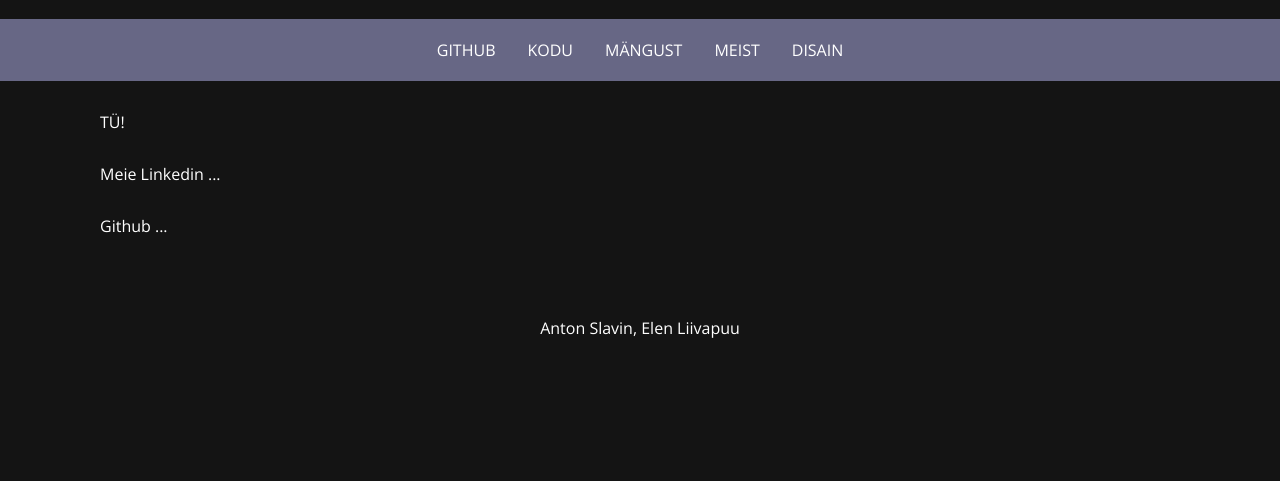
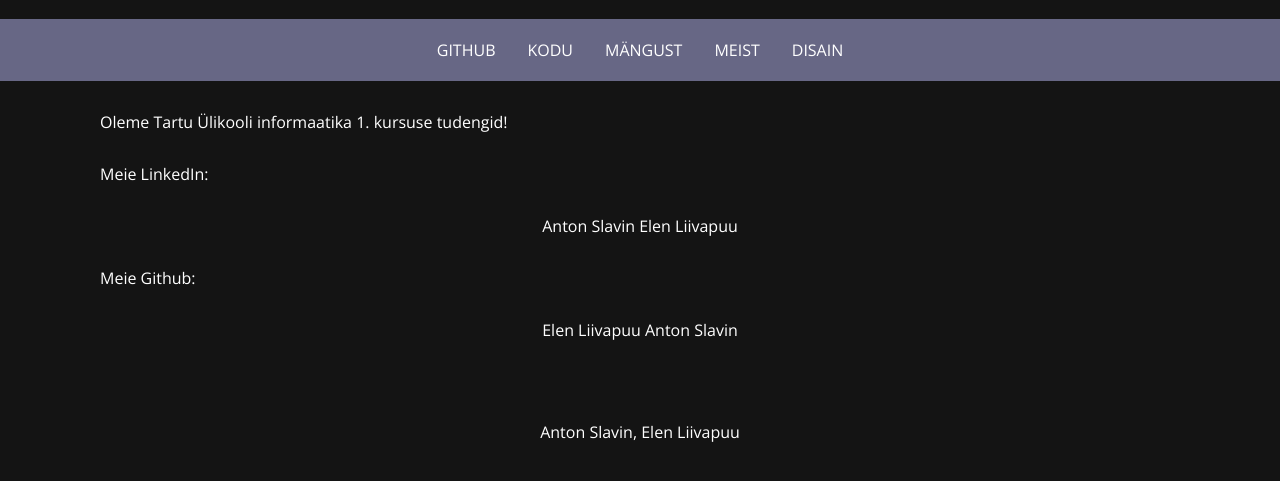
Before and after one commit to elenliivapuu/veebilehe-projekt, a plain HTML site: page meist/index.html in a window 1280 px wide. Shown: the part 67-548 px from the top of the page. Drawn offline with nearby package versions, Linux system fonts and the light colour scheme.

Commit message:
Update Meist page

```diff
--- a/meist/index.html
+++ b/meist/index.html
@@ -21,9 +21,13 @@
     </header>
     <div class="wrapper">
         <main>
-            <p>TÜ!</p>
-            <p>Meie Linkedin ...</p>
-            <p>Github ...</p>
+            <p>Oleme Tartu Ülikooli informaatika 1. kursuse tudengid!</p>
+            <p>Meie LinkedIn:</p>
+            <a href="https://www.linkedin.com/in/anton-slavin/">Anton Slavin</a>
+            <a href="https://www.linkedin.com/in/elen-liivapuu-8a0ab9196/">Elen Liivapuu</a>
+            <p>Meie Github:</p>
+            <a href="https://github.com/elenliivapuu">Elen Liivapuu</a>
+            <a href="https://github.com/toshkeen">Anton Slavin</a>
         </main>
     </div>
     <footer>
```
